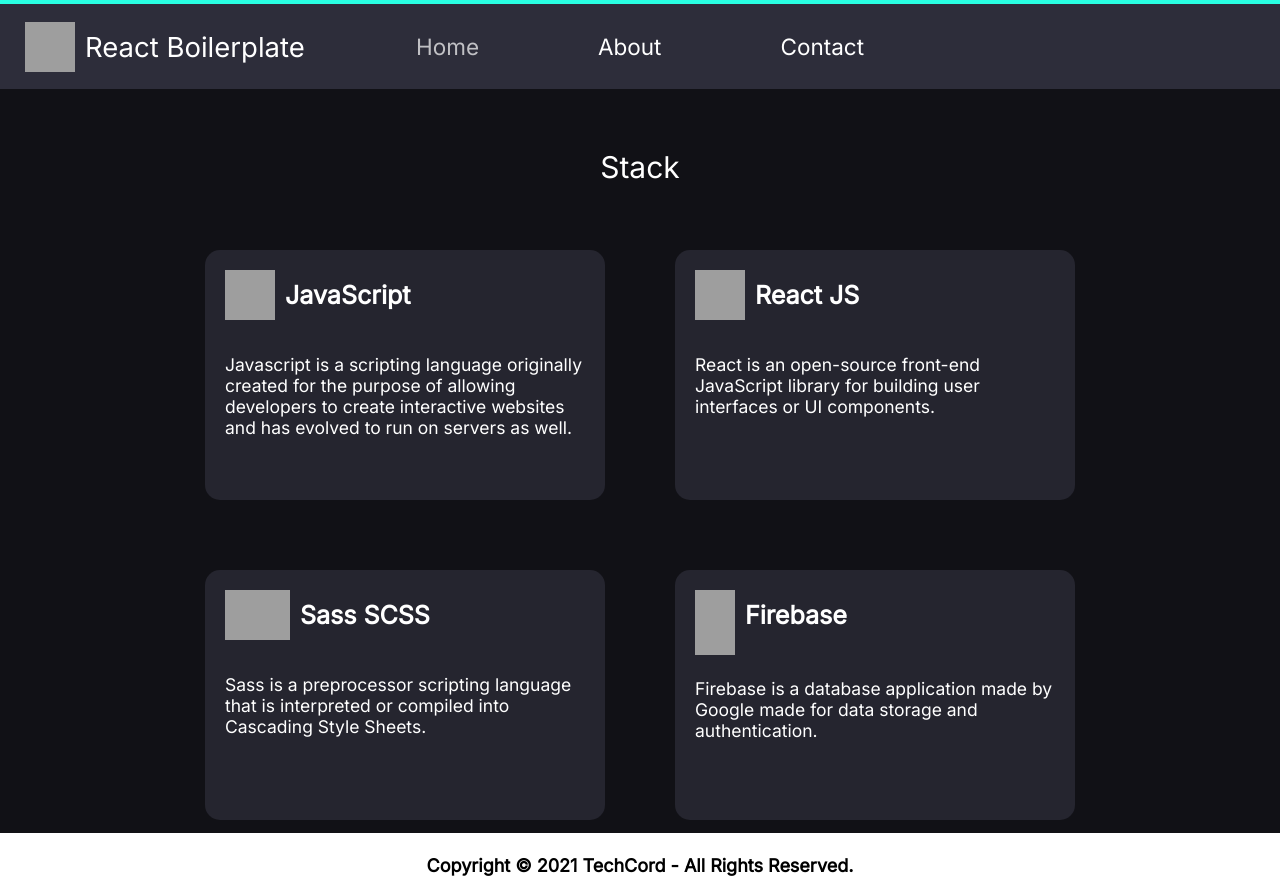
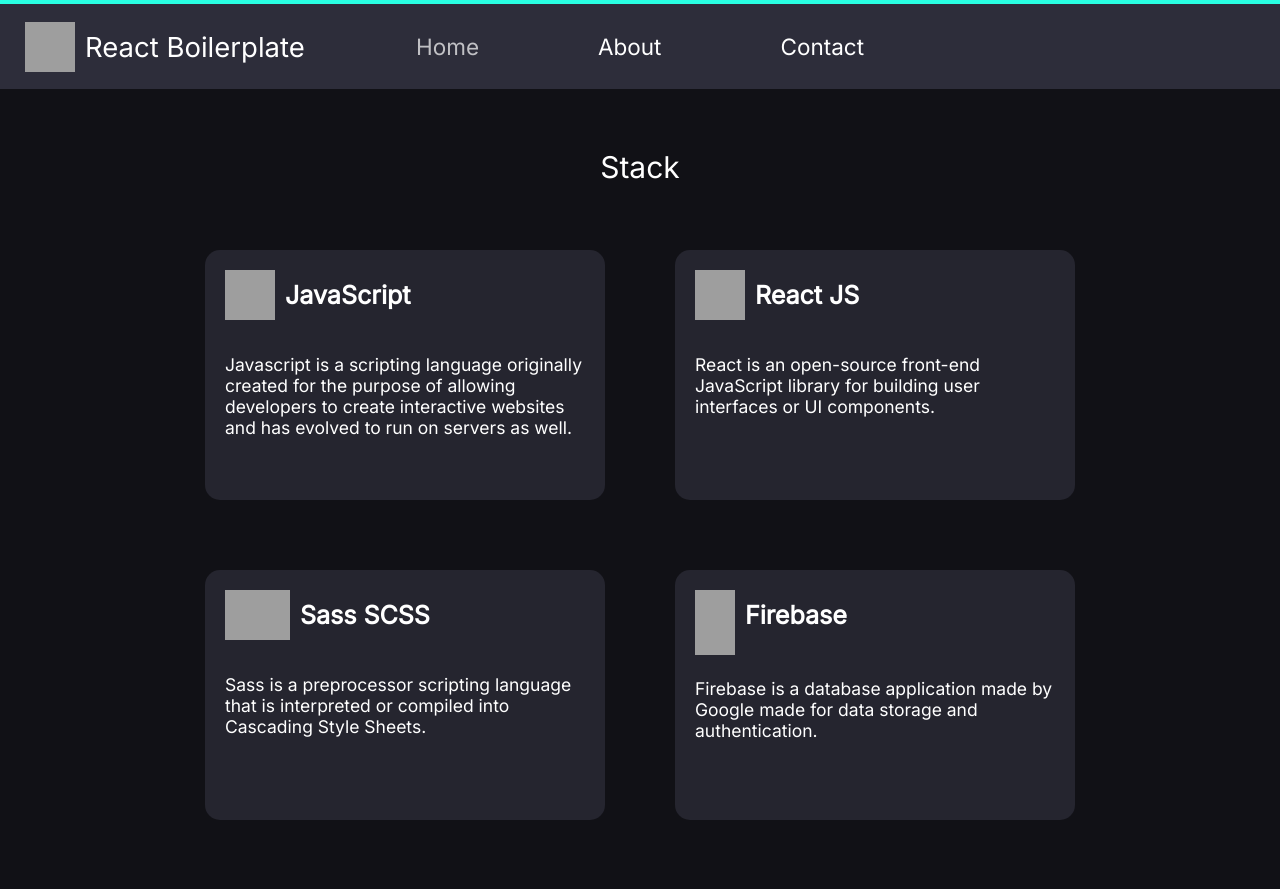
Before and after one commit to ChickenPleb/React-Boilerplate, a JavaScript app: page / in a window 1280 px wide. Shown: the top 889 px of the page. Built offline with nearby package versions, Linux system fonts and the light colour scheme; grey boxes are pictures that could not be loaded.

Commit message:
erased footer content

```diff
--- a/src/footer.js
+++ b/src/footer.js
@@ -3,8 +3,8 @@ import "./styles.scss";
 export default function Footer() {
 
   return (
-    <div className="footer">
-      <h1>Copyright © 2021 TechCord - All Rights Reserved. </h1>
+    <div>
+
     </div>
   );
 }
```
